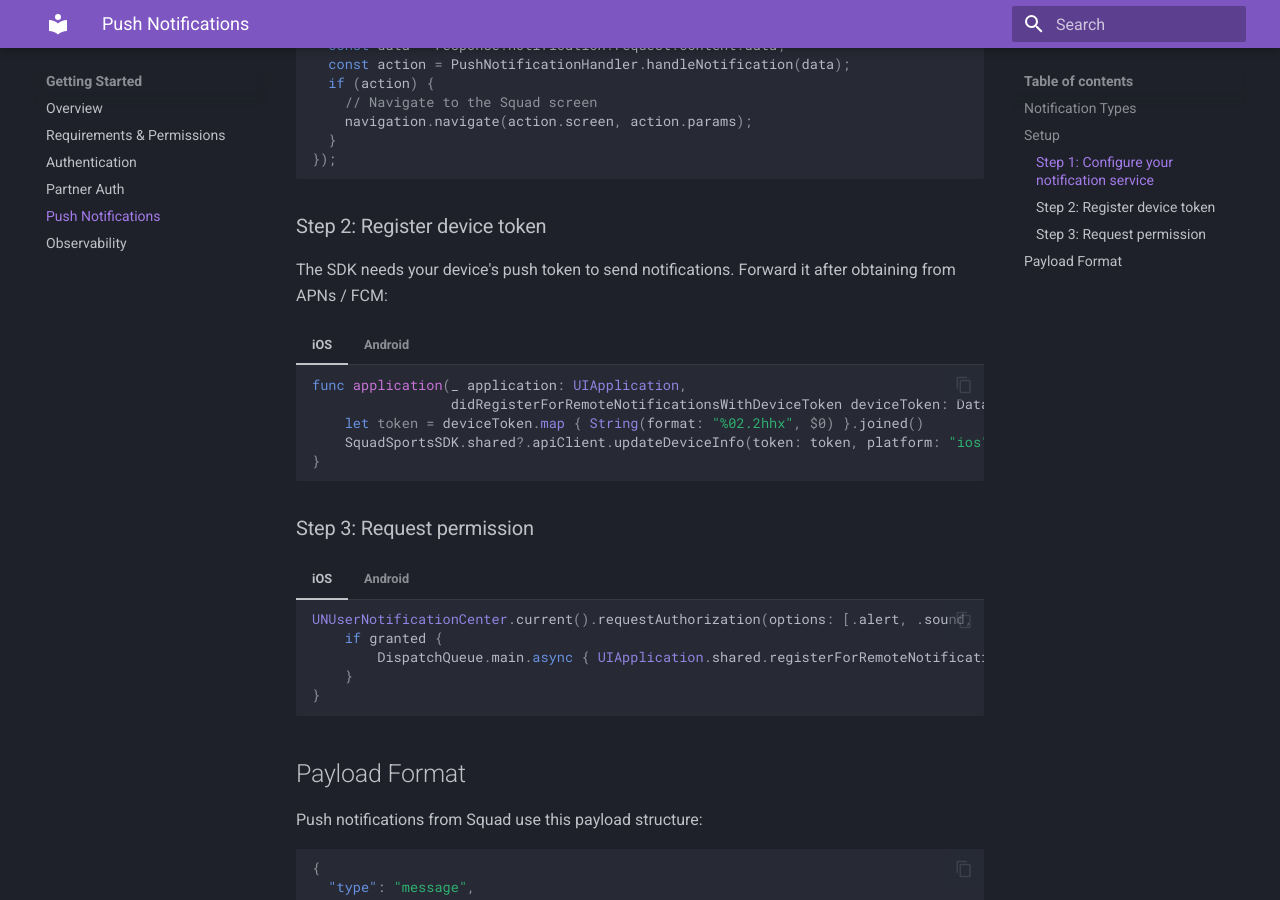
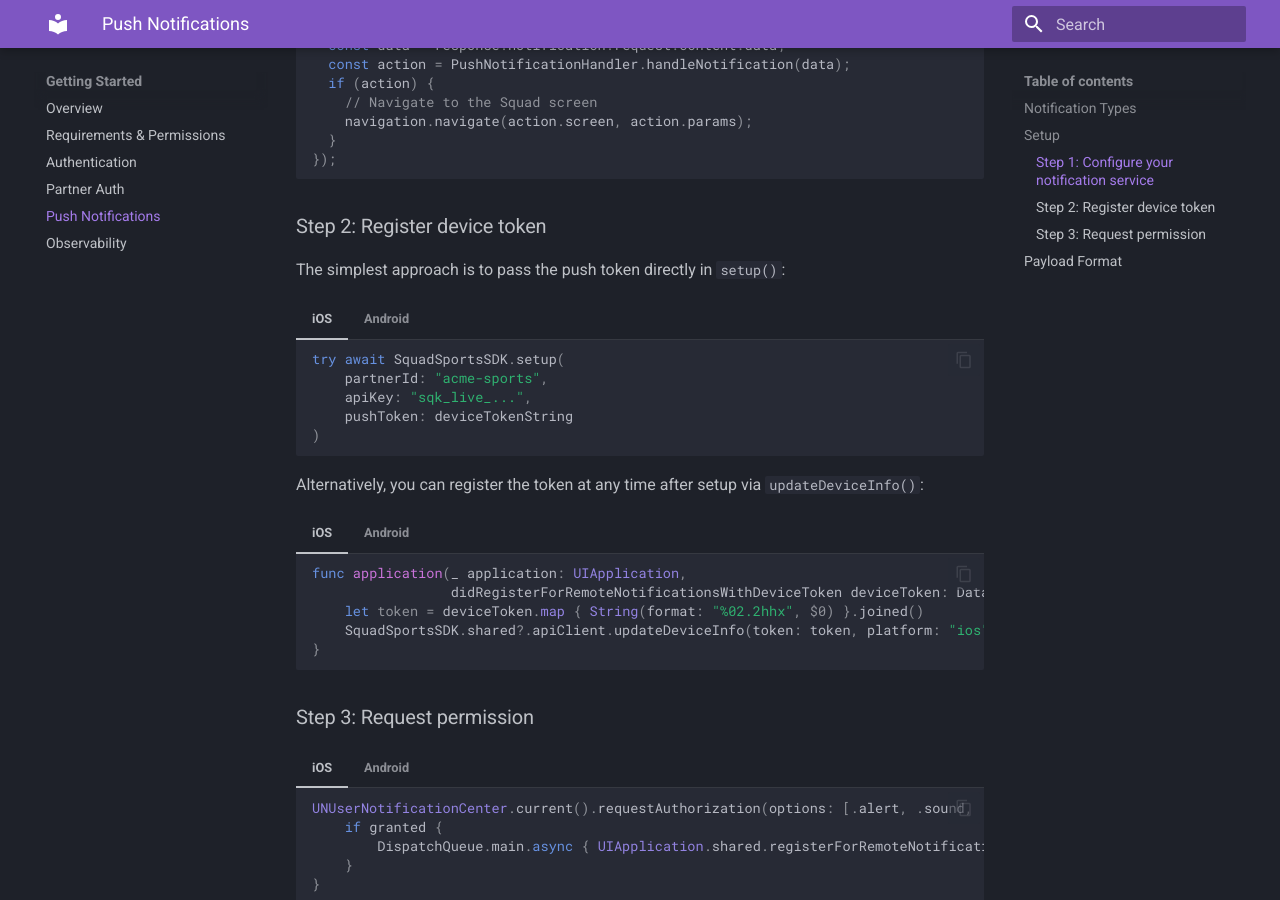
Before and after one commit to withyoursquad/squad-sdk-docs, an MkDocs documentation site: the page built from docs/getting-started/push-notifications.md, in a window 1280 px wide and 900 px high, scrolled down 933 px. Built offline with MkDocs 1.6.1 and Material for MkDocs 9.7.7, drawn with Linux system fonts in a browser that asks for light colours.

Commit message:
Fix Android install docs: add JitPack repo, bump to 1.3.4, document pushToken in setup()
- Android quick-start: replace Maven Central instruction with JitPack repo block
- Android/iOS quick-start: show pushToken parameter in setup() examples
- Push notifications doc: add setup() shortcut as primary approach
- Requirements: add JitPack note, bump Android version to 1.3.4
- All Android docs note Maven Central coming soon

Co-Authored-By: Claude Opus 4.6 (1M context) <noreply@anthropic.com>

````diff
--- a/docs/getting-started/push-notifications.md
+++ b/docs/getting-started/push-notifications.md
@@ -76,7 +76,30 @@ The SDK includes push notification handlers for all platforms. You wire your app
 
 ### Step 2: Register device token
 
-The SDK needs your device's push token to send notifications. Forward it after obtaining from APNs / FCM:
+The simplest approach is to pass the push token directly in `setup()`:
+
+=== "iOS"
+
+    ```swift
+    try await SquadSportsSDK.setup(
+        partnerId: "acme-sports",
+        apiKey: "sqk_live_...",
+        pushToken: deviceTokenString
+    )
+    ```
+
+=== "Android"
+
+    ```kotlin
+    SquadSportsSDK.setup(
+        context = this,
+        partnerId = "acme-sports",
+        apiKey = "sqk_live_...",
+        pushToken = FirebaseMessaging.getInstance().token.await(),
+    )
+    ```
+
+Alternatively, you can register the token at any time after setup via `updateDeviceInfo()`:
 
 === "iOS"
 
````
Also changed, not shown: docs/android/quick-start.md (+15 -4 lines), docs/getting-started/requirements.md (+3 -1 lines), docs/ios/quick-start.md (+2 -1 lines).
